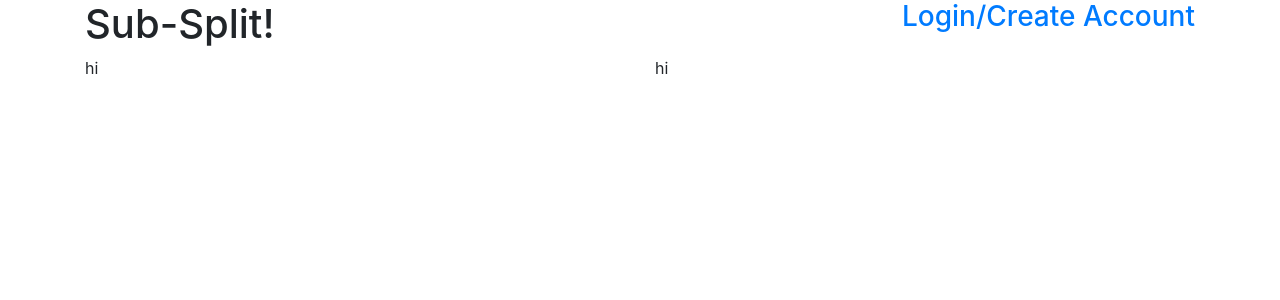
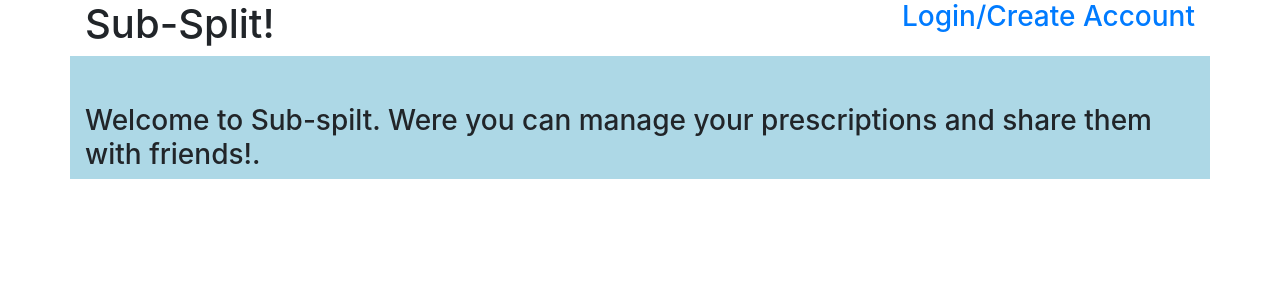
Before and after one commit to joseferreira5/SubSplit, a React (Create React App) app in the folder client/: page / in a window 1280 px wide. Shown: the top 300 px of the page. Built offline with nearby package versions, Linux system fonts and the light colour scheme.

Commit message:
random push

```diff
--- a/client/src/pages/Home.js
+++ b/client/src/pages/Home.js
@@ -1,6 +1,7 @@
 import React from "react";
 import {Container,Row,Col} from "../components/Grid"
 import Navbar from "../components/Navbar"
+import "./home.css"
 
 
 function Home() {
@@ -9,8 +10,8 @@ function Home() {
         <Navbar>Sub-Split!</Navbar>
         <Container>
             <Row>
-                <Col size ="md-6">hi</Col>
-                <Col size="md-6">hi</Col>
+                <Col size ="md-12 info"  ><h3 className = "mt-5">Welcome to Sub-spilt. Were you can manage your prescriptions and share them with friends!.</h3></Col>
+
             </Row>
         </Container>
 
--- /dev/null
+++ b/client/src/pages/home.css
@@ -0,0 +1,4 @@
+.col-info {
+
+    background-color: lightblue;
+}
```
Also changed, not shown: client/src/pages/New Text Document.txt (added).
